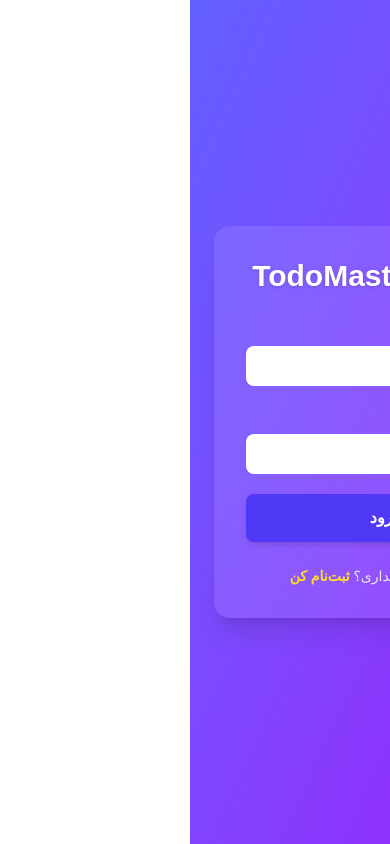
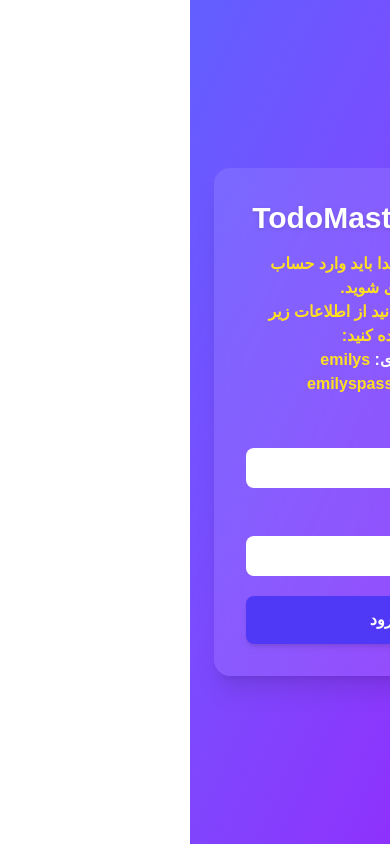
Before and after one commit to arwinghaderi/Todo-Advanc, a Next.js app: page /auth/sign-in in a window 390 px wide. Built offline with nearby package versions, Linux system fonts and the light colour scheme; no server answers.

Commit message:
feat : Adding auth guard restrict access to /todo page without accessToken

```diff
--- a/src/app/globals.css
+++ b/src/app/globals.css
@@ -21,7 +21,7 @@
 
 html {
   scroll-behavior: smooth;
-    direction: rtl;
+  direction: rtl;
 }
 
 body {
@@ -32,3 +32,23 @@
   font-size: 16px;
   font-weight: 500;
 }
+::-webkit-scrollbar {
+  width: 36px;
+  height: 10px;
+}
+
+::-webkit-scrollbar-track {
+  background: transparent;
+}
+
+::-webkit-scrollbar-thumb {
+  background-color: #9333ea;
+  border-radius: 9999px;
+  border: 12px solid transparent;
+  background-clip: content-box;
+}
+
+* {
+  scrollbar-width: auto;
+  scrollbar-color: #9333ea transparent;
+}
--- a/src/app/page.tsx
+++ b/src/app/page.tsx
@@ -4,6 +4,9 @@
 import AboutSection from '@/components/module/AboutSection'
 import FeaturesSection from '@/components/module/FeaturesSection'
 import TypewriterText from '@/components/module/TypewriterText'
+import { FaPlusCircle } from 'react-icons/fa'
+
+import Link from 'next/link'
 
 export default function Home() {
   return (
@@ -33,12 +36,17 @@
           <p className="text-lg md:text-xl mb-8 leading-relaxed drop-shadow font-medium">
             <TypewriterText />
           </p>
-
-          <div className="flex flex-col sm:flex-row items-center justify-center gap-4">
-            <button className="bg-white cursor-pointer text-indigo-600 px-6 py-3 rounded-full font-semibold shadow-md hover:bg-gray-100 transition w-full sm:w-auto">
-              مشاهده نسخه‌ی دمو
-            </button>
-          </div>
+          <li className=" flex  items-center justify-center ">
+            <Link
+              href="/todo"
+              className="flex items-center justify-around w-1/2 gap-2 bg-yellow-400 text-indigo-800  py-4 text-3xl  rounded-full hover:bg-yellow-300 transition   font-extrabold "
+            >
+              <div className=' flex items-center justify-center gap-x-4 '>
+                <FaPlusCircle className=" w-7 h-8 " />
+                ثبت تودو
+              </div>
+            </Link>
+          </li>
         </div>
       </header>
 
--- a/src/app/todo/page.tsx
+++ b/src/app/todo/page.tsx
@@ -1,8 +1,19 @@
+// app/todo/page.tsx
+import { cookies } from 'next/headers'
+import { redirect } from 'next/navigation'
+
 import TodoHeader from '@/components/templates/todo/TodoHeader '
 import TodoList from '@/components/templates/todo/TodoList '
 import TodoForm from '@/components/templates/todo/TodoForm '
 
-export default function TodoPage() {
+const TodoPage = async () => {
+  const cookieStore = await cookies()
+  const token = cookieStore.get('accessToken')?.value
+
+  if (!token) {
+    redirect('/auth/sign-in')
+  }
+
   return (
     <main className="min-h-screen bg-gradient-to-br from-indigo-500 to-purple-600 flex flex-col items-center gap-8 py-10 px-4">
       <TodoHeader />
@@ -11,3 +22,5 @@
     </main>
   )
 }
+
+export default TodoPage
--- a/src/components/module/Input.tsx
+++ b/src/components/module/Input.tsx
@@ -23,21 +23,25 @@
           </label>
         )}
 
-        <div className={`relative flex items-center gap-2`}>
-          {icon && <span className="text-xl text-white">{icon}</span>}
-
+        <div className="relative">
           <input
             ref={ref}
             placeholder={placeholder}
-            className={`w-full px-4 py-2 rounded-lg bg-white text-black placeholder:text-sm focus:outline-none focus:ring-2 focus:ring-indigo-400 ${
+            className={`w-full px-4 py-2 pr-10 rounded-lg bg-white text-black placeholder:text-sm focus:outline-none focus:ring-2 focus:ring-indigo-400 ${
               error ? 'border border-red-600' : ''
             } ${className || ''}`}
             {...rest}
           />
+
+          {icon && (
+            <span className="absolute right-3 top-1/2 -translate-y-1/2 text-gray-500 text-lg pointer-events-none">
+              {icon}
+            </span>
+          )}
         </div>
 
         {error && (
-          <span className="mt-2 block  font-extrabold text-sm text-red-800 ">
+          <span className="mt-2 block font-extrabold text-sm text-red-800">
             {error}
           </span>
         )}
--- a/src/components/module/NavBar.tsx
+++ b/src/components/module/NavBar.tsx
@@ -2,7 +2,7 @@
 
 import { useEffect, useState } from 'react'
 import Link from 'next/link'
-import { FaUserCircle, FaTasks } from 'react-icons/fa'
+import { FaUserCircle, FaTasks, FaPlusCircle } from 'react-icons/fa'
 import { IoCloseCircleOutline } from 'react-icons/io5'
 import { useSelector } from 'react-redux'
 import { RootState } from '@/Redux/store'
@@ -88,6 +88,15 @@
               >
                 امکانات کلیدی
               </a>
+            </li>
+            <li>
+              <Link
+                href="/todo"
+                className="flex items-center gap-2 bg-yellow-400 text-indigo-800 px-4 py-2 rounded-full hover:bg-yellow-300 transition font-semibold text-sm"
+              >
+                <FaPlusCircle className="text-xl" />
+                ثبت تودو
+              </Link>
             </li>
             <li>
               {user ? (
@@ -178,6 +187,16 @@
               امکانات کلیدی
             </a>
           </li>
+          <li>
+            <Link
+              href="/todo"
+              onClick={() => setIsOpen(false)}
+              className="flex items-center gap-2 bg-yellow-400 text-indigo-800 px-3 py-2 rounded-full text-sm font-semibold hover:bg-yellow-300 transition"
+            >
+              <FaPlusCircle className="text-xl" />
+              ثبت تودو
+            </Link>
+          </li>
         </ul>
       </div>
     </>
--- a/src/components/templates/auth/LoginForm.tsx
+++ b/src/components/templates/auth/LoginForm.tsx
@@ -13,10 +13,11 @@
 import { useMutation } from '@tanstack/react-query'
 import ToastNotification from '@/lib/toastify/toastify'
 import { useRouter } from 'next/navigation'
+import { FaUser, FaLock } from 'react-icons/fa'
 
 export default function LoginForm() {
   const dispatch = useDispatch<AppDispatch>()
-  // const router = useRouter()
+  const router = useRouter()
 
   const {
     register,
@@ -38,7 +39,7 @@
     },
     onSuccess: (result) => {
       ToastNotification('success', `خوش آمدی ${result.username} 👋`, 5000)
-      // router.push('/dashboard')
+      router.push('/')
     },
     onError: (err: any) => {
       ToastNotification(
@@ -55,9 +56,18 @@
 
   return (
     <div className="max-w-md w-full bg-white/10 backdrop-blur-md rounded-2xl shadow-xl p-8 text-white">
-      <h1 className="text-3xl font-extrabold mb-6 text-center drop-shadow">
+      <h1 className="text-3xl font-extrabold mb-4 text-center drop-shadow">
         ورود به TodoMaster
       </h1>
+
+      <p className="text-base text-center  text-yellow-300 font-bold mb-6">
+        برای ثبت تودو ابتدا باید وارد حساب کاربری شوید. <br />
+        برای تست می‌توانید از اطلاعات زیر استفاده کنید:
+        <br />
+        <span className="text-white font-bold">نام کاربری:</span> emilys
+        <br />
+        <span className="text-white font-bold">رمز عبور:</span> emilyspass
+      </p>
 
       <form onSubmit={handleSubmit(onSubmit)} className="space-y-5">
         <Input
@@ -65,6 +75,7 @@
           type="text"
           label="نام کاربری"
           placeholder="emilys"
+          icon={<FaUser />}
           {...register('username')}
           error={errors.username?.message}
           disabled={mutation.isPending}
@@ -74,6 +85,7 @@
           type="password"
           label="رمز عبور"
           placeholder="••••••••"
+          icon={<FaLock />}
           {...register('password')}
           error={errors.password?.message}
           disabled={mutation.isPending}
@@ -93,15 +105,7 @@
         />
       </form>
 
-      <p className="mt-6 text-center text-sm text-gray-200">
-        حساب کاربری نداری؟{' '}
-        <Link
-          href="/auth/sign-up"
-          className="text-yellow-300 font-semibold hover:underline"
-        >
-          ثبت‌نام کن
-        </Link>
-      </p>
+
     </div>
   )
 }
--- a/src/components/templates/todo/CustomSelect.tsx
+++ b/src/components/templates/todo/CustomSelect.tsx
@@ -32,11 +32,11 @@
   }
 
   return (
-    <div className="relative w-full md:w-[10rem]">
+    <div className="relative w-full md:w-[10rem]  ">
       <button
         type="button"
         onClick={() => setOpen(!open)}
-        className="appearance-none bg-white text-yellow-400 px-4 py-2 rounded-xl w-full text-right flex justify-between items-center relative"
+        className="appearance-none   cursor-pointer bg-white text-yellow-400 px-4 py-2 rounded-xl w-full text-right flex justify-between items-center relative"
       >
         <span className="flex-1 text-right font-bold pr-4">
           {selected.label}
--- a/src/components/templates/todo/TodoHeader .tsx
+++ b/src/components/templates/todo/TodoHeader .tsx
@@ -1,7 +1,17 @@
+import Link from 'next/link'
+
 export default function Header() {
   return (
-    <header className="text-5xl font-extrabold text-white text-center py-8">
-      لیست  برنامه های شما
-    </header>
+    <div className=" flex items-center justify-center  gap-8">
+      <header className="text-5xl font-extrabold text-white text-center py-8">
+        لیست برنامه های شما
+      </header>
+      <Link
+        href={'/'}
+        className=" border-2 border-indigo-600 rounded-lg    hover:border-yellow-600  hover:bg-yellow-300  hover:text-black duration-300 transition-all  p-2 "
+      >
+        <span className=' font-bold '> بازگشت به خانه</span>
+      </Link>
+    </div>
   )
 }
--- a/src/lib/toastify/toastify.tsx
+++ b/src/lib/toastify/toastify.tsx
@@ -1,3 +1,4 @@
+'use client'
 import { toast } from 'react-toastify'
 import 'react-toastify/dist/ReactToastify.css'
 
@@ -9,18 +10,24 @@
   const colorClass = type === 'success' ? 'text-green-500' : 'text-red-500'
   const title = type === 'success' ? ' موفق' : ' خطا'
 
-  toast[type](
-    ({ closeToast }) => (
-      <div className={`font-shabnam flex flex-col ${colorClass}`}>
-        <strong className="text-black">{title}</strong>
-        <p>{message}</p>
-      </div>
-    ),
-    {
+  const content = (
+    <div className={`font-shabnam flex flex-col ${colorClass}`}>
+      <strong className="text-black">{title}</strong>
+      <p>{message}</p>
+    </div>
+  )
+
+  if (type === 'success') {
+    toast.success(content, {
       autoClose: timer,
-      className: type === 'success' ? 'success-toast' : 'error-toast',
-    }
-  )
+      className: 'success-toast',
+    })
+  } else {
+    toast.error(content, {
+      autoClose: timer,
+      className: 'error-toast',
+    })
+  }
 }
 
 export default ToastNotification
```
Also changed, not shown: src/components/templates/todo/TodoList .tsx (+32 -5 lines).
